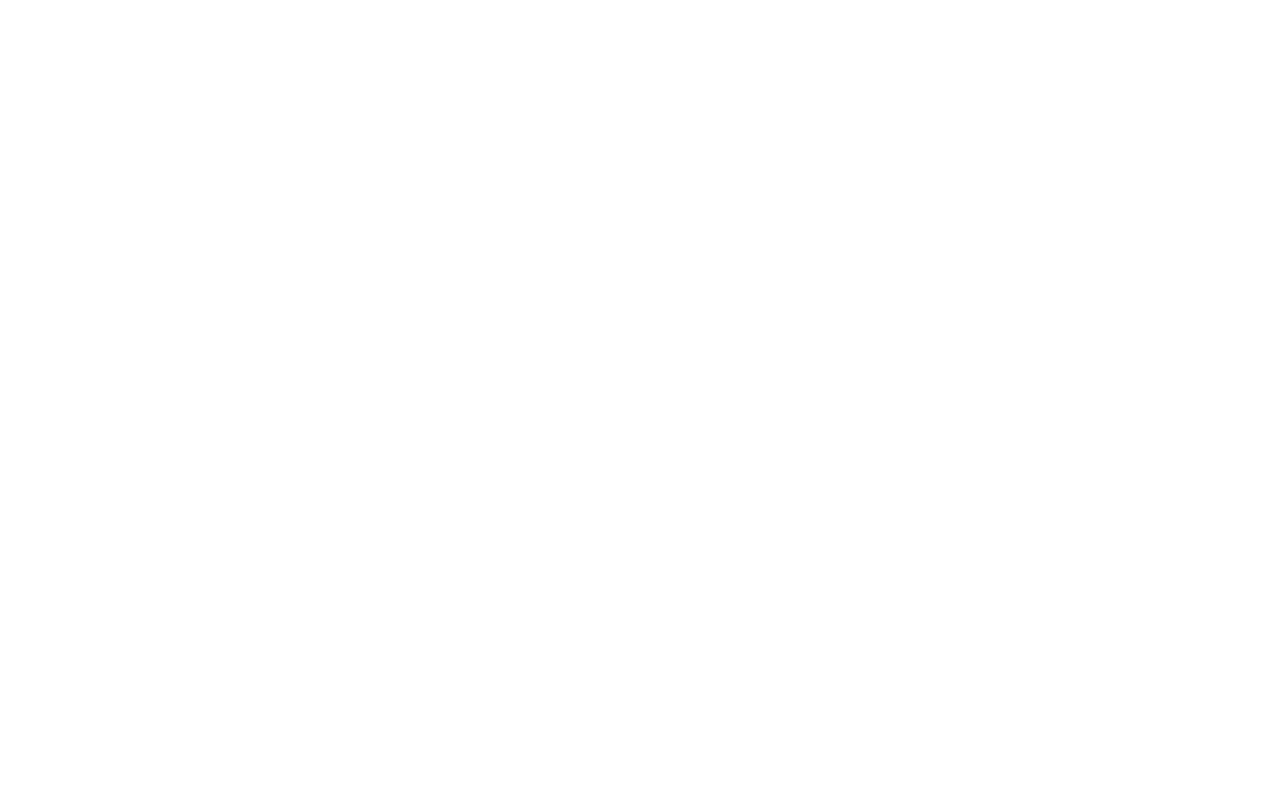
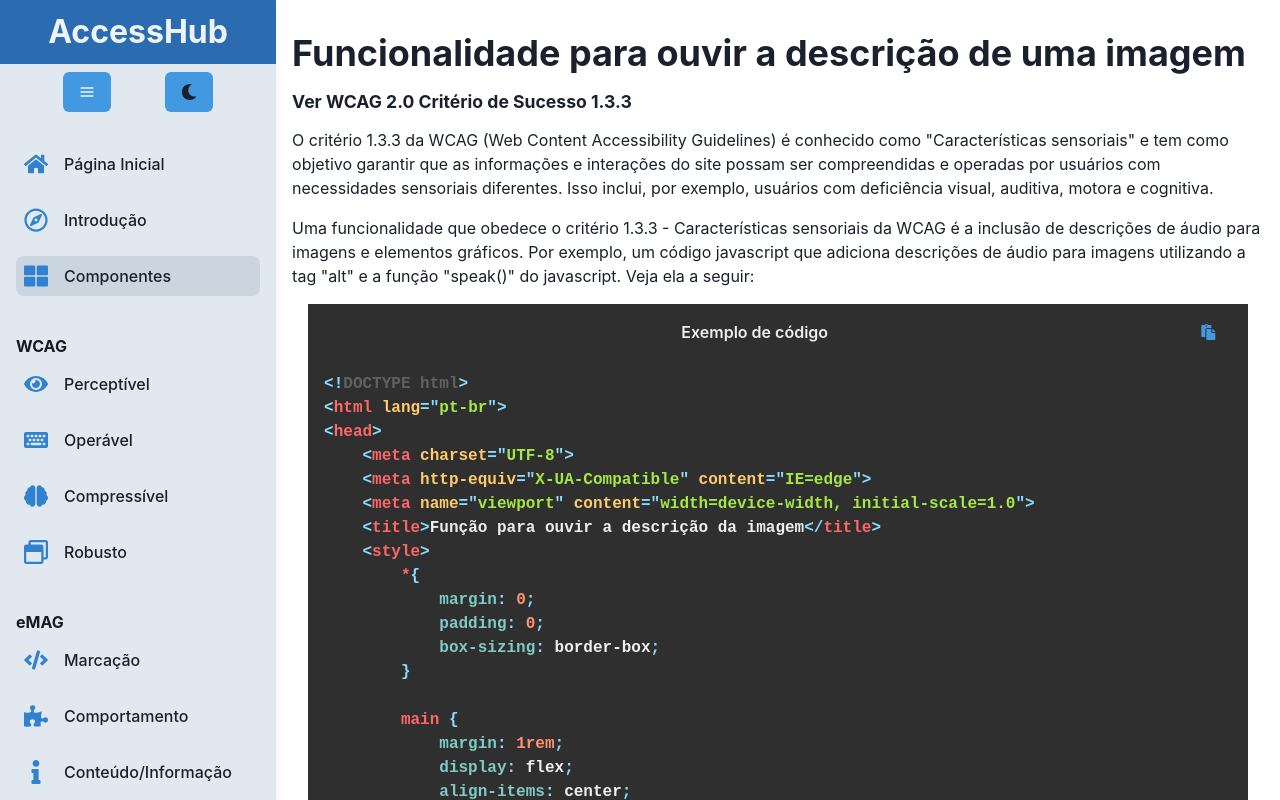
Before and after one commit to daviteixeira-dev/accesshub, a React (Vite) app: page /componentes/ouvir-descricao-da-imagem in a window 1280 px wide. Before the commit this address had no page. Built offline with nearby package versions, Linux system fonts and the light colour scheme.

Commit message:
Adding the card and functionality component to listen to an image's description

```diff
--- a/src/App.tsx
+++ b/src/App.tsx
@@ -21,6 +21,7 @@ import PageAboutRecommendations from './pages/PageAboutRecommendations';
 import PageAboutHTMLInitialStructure from './pages/PageAboutHTMLInitialStructure';
 import PageAboutChangeWebsiteContrast from './pages/PageAboutChangeWebsiteContrast';
 import PageAboutFunctionChangeFontSize from './pages/PageAboutFunctionChangeFontSize';
+import PageAboutListenImageDescription from './pages/PageAboutListenImageDescription';
 
 function App(){
   return (
@@ -56,6 +57,7 @@ function App(){
         <Route path='/componentes/html-estrutura-inicial' element={<PageAboutHTMLInitialStructure />} />
         <Route path='/componentes/alterar-tamanho-da-fonte' element={<PageAboutFunctionChangeFontSize />} />
         <Route path='/componentes/alterar-contraste-do-site' element={<PageAboutChangeWebsiteContrast />} />
+        <Route path='/componentes/ouvir-descricao-da-imagem' element={<PageAboutListenImageDescription />} />
 
       </Routes>
     </BrowserRouter>
--- /dev/null
+++ b/src/markdown/listen-image-description_01.md
@@ -0,0 +1,82 @@
+<Code language='html'>
+&lt;!DOCTYPE html&gt;
+&lt;html lang="pt-br"&gt;
+&lt;head&gt;
+    &lt;meta charset="UTF-8"&gt;
+    &lt;meta http-equiv="X-UA-Compatible" content="IE=edge"&gt;
+    &lt;meta name="viewport" content="width=device-width, initial-scale=1.0"&gt;
+    &lt;title&gt;Função para ouvir a descrição da imagem&lt;/title&gt;
+    &lt;style&gt;
+        *{
+            margin: 0;
+            padding: 0;
+            box-sizing: border-box;
+        }
+
+        main {
+            margin: 1rem;
+            display: flex;
+            align-items: center;
+            flex-direction: column;
+            justify-content: center;
+        }
+
+        main figure {
+            width: 25%;
+            display: flex;
+            margin-top: 1rem;
+            flex-direction: column;
+        }
+
+        main figure img {
+            margin-bottom: 1rem;
+        }
+    &lt;/style&gt;
+&lt;/head&gt;
+&lt;body&gt;
+    &lt;main&gt;
+        &lt;h1&gt;
+            Imagem de exemplo
+        &lt;/h1&gt;
+
+        &lt;button id="playButton" onclick="playDescription()"&gt;Play&lt;/button&gt;
+        &lt;figure&gt;
+            &lt;img
+                src="imagem.jpg"
+                alt="Aqui você vai descrever a sua imagem, faça uma descrição sintética
+                em poucas palavras ou em uma frase curta. "
+                id="image"
+            &gt;
+        &lt;/figure&gt;
+    &lt;/main&gt;
+    &lt;script&gt;
+        var images = document.getElementsByTagName("img");
+
+        for (var i = 0; i < images.length; i++) {
+            images[i].addEventListener("mouseover", function() {
+                var alt = this.getAttribute("alt");
+                if (alt) {
+                    speak(alt);
+                }
+            });
+        }
+
+        function speak(text) {
+            var speech = new SpeechSynthesisUtterance();
+            speech.text = text;
+            speech.volume = 1;
+            speech.rate = 1;
+            speech.pitch = 1;
+            speech.lang = 'pt-BR';
+            window.speechSynthesis.speak(speech);
+        }
+
+        // Ou, podemos executar a função playDescription em um botão
+        function playDescription(){
+            const desc = new SpeechSynthesisUtterance(image.alt);
+            window.speechSynthesis.speak(desc);
+        }
+    &lt;/script&gt;
+&lt;/body&gt;
+&lt;/html&gt;
+</Code>
--- a/src/pages/Components.tsx
+++ b/src/pages/Components.tsx
@@ -188,6 +188,12 @@ const Components = () => {
               altImage='Componente para alterar o contraste do site'
               imgLink='https://via.placeholder.com/150'
             />
+            <ComponentCardItem
+              cardTitle='Função para ouvir a descrição da imagem'
+              pagLink='/componentes/ouvir-descricao-da-imagem'
+              altImage='Componente para ouvir a descrição da imagem'
+              imgLink='https://via.placeholder.com/150'
+            />
           </Flex>
 
         </Flex>
--- /dev/null
+++ b/src/pages/PageAboutListenImageDescription.tsx
@@ -0,0 +1,88 @@
+import {
+    Flex,
+    Text,
+    Hide,
+    Show,
+    Heading,
+    Container
+} from '@chakra-ui/react';
+
+import Footer from '../components/Footer/Footer';
+import MenuMobile from '../components/TopMenu/MenuMobile';
+import MenuSideBar from '../components/MenuSideBar/MenuSideBar';
+import PostComponent from '../components/PostComponent/PostComponent';
+
+const PageAboutListenImageDescription = () => {
+
+    return (
+        <Flex>
+            <Hide below='md'>
+                <MenuSideBar />
+            </Hide>
+
+            <Container maxW='container.xl' height='100vh' overflowY='auto' p='0'>
+
+                <Show below='md'>
+                    <MenuMobile marginBottom='0'/>
+                </Show>
+
+                <Flex flexDirection='column' p='1rem'>
+
+                    <Heading as='h1' my='1rem'>
+                        Funcionalidade para ouvir a descrição de uma imagem
+                    </Heading>
+
+                    <Heading as='h2' mb='1rem' fontSize='1.1rem'>
+                        Ver WCAG 2.0 Critério de Sucesso 1.3.3
+                    </Heading>
+
+                    <Text mb='1rem'>
+                        O critério 1.3.3 da WCAG (Web Content Accessibility Guidelines) é conhecido
+                        como "Características sensoriais" e tem como objetivo garantir que as
+                        informações e interações do site possam ser compreendidas e operadas
+                        por usuários com necessidades sensoriais diferentes. Isso inclui, por
+                        exemplo, usuários com deficiência visual, auditiva, motora e cognitiva.
+                    </Text>
+
+                    <Text mb='1rem'>
+                        Uma funcionalidade que obedece o critério 1.3.3 - Características sensoriais
+                        da WCAG é a inclusão de descrições de áudio para imagens e elementos gráficos.
+                        Por exemplo, um código javascript que adiciona descrições de áudio para
+                        imagens utilizando a tag "alt" e a função "speak()" do javascript. Veja ela a seguir:
+                    </Text>
+
+                    <PostComponent article_name={'listen-image-description_01'} />
+
+                    <Text my='1rem'>
+                        Neste exemplo, depois de colocar uma imagem de sua escolha, quando o cursor do
+                        mouse passa sobre uma imagem, é verificado se a imagem possui uma descrição de
+                        áudio na tag "alt" e, se sim, a função "speak()" é executada para reproduzir
+                        essa descrição. Isso ajuda os usuários com deficiência visual a compreender o
+                        conteúdo das imagens e melhora a acessibilidade do site.
+                    </Text>
+
+                    <Text mb='1rem'>
+                        Para um melhor controle para usuarios que usam o teclado, podemos adicionar um
+                        botão de reprodução HTML e dar-lhe um ID para que possa selecioná-lo no
+                        JavaScript. Em seguida, escrevemos uma função que execute quando o botão é
+                        clicado. Essa função pode usar a API de SpeechSynthesis do JavaScript para
+                        ler a descrição da imagem para o usuário.
+                    </Text>
+
+                    <Text mb='1rem'>
+                        Ao clicar no botão "Play", a descrição da imagem será lida para o usuário
+                        através da síntese de fala. Isso atenderia ao critério 1.3.3 - Características
+                        sensoriais da WCAG, pois fornece uma alternativa de áudio para o conteúdo
+                        da imagem.
+                    </Text>
+
+                </Flex>
+
+                <Footer />
+
+            </Container>
+        </Flex>
+    )
+}
+
+export default PageAboutListenImageDescription
```
